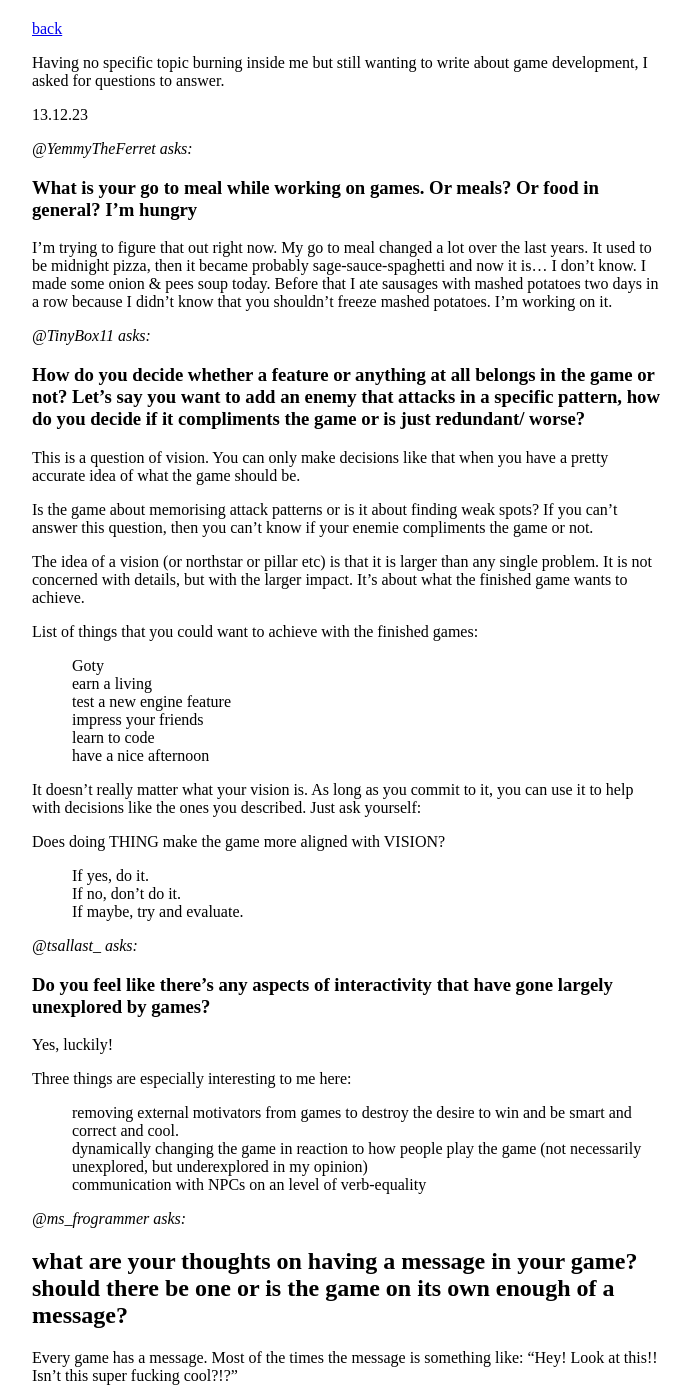
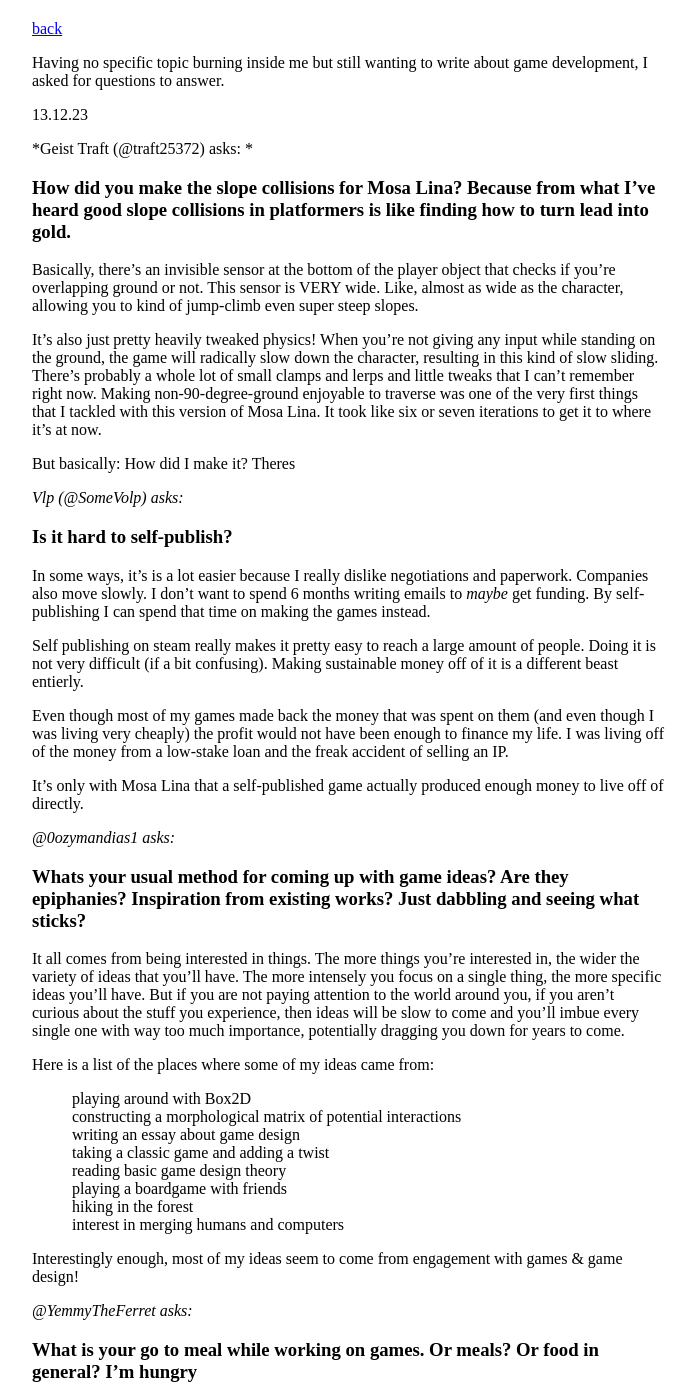
Before and after one commit to stuffedwombat/stuffedwombat.github.io, a Jekyll site: the page built from qa.md, in a window 1280 px wide and 1400 px high. Shown: the whole window, without its empty margins (292-987 px from the left). Built offline with Jekyll 4.4.1, drawn with Linux system fonts in a browser that asks for light colours; our own code applies the rules of GitHub Pages for plain Markdown files; comment, search, counter and statistics services are not loaded; some of the changed text lies outside the part shown.

Commit message:
Update qa.md

```diff
--- a/qa.md
+++ b/qa.md
@@ -4,9 +4,51 @@ Having no specific topic burning inside me but still wanting to write about game
 
 13.12.23
 
+*Geist Traft (@traft25372) asks: *
+### How did you make the slope collisions for Mosa Lina? Because from what I’ve heard good slope collisions in platformers is like finding how to turn lead into gold.
+
+Basically, there's an invisible sensor at the bottom of the player object that checks if you're overlapping ground or not. This sensor is VERY wide. Like, almost as wide as the character, allowing you to kind of jump-climb even super steep slopes.
+
+It's also just pretty heavily tweaked physics!
+When you're not giving any input while standing on the ground, the game will radically slow down the character, resulting in this kind of slow sliding. There's probably a whole lot of small clamps and lerps and little tweaks that I can't remember right now. Making non-90-degree-ground enjoyable to traverse was one of the very first things that I tackled with this version of Mosa Lina. It took like six or seven iterations to get it to where it's at now.
+
+But basically: How did I make it?
+Theres
+
+*Vlp (@SomeVolp) asks:*
+### Is it hard to self-publish?
+
+In some ways, it's is a lot easier because I really dislike negotiations and paperwork.
+Companies also move  slowly. I don't want to spend 6 months writing emails to *maybe* get funding. By self-publishing I can spend that time on making the games instead.
+
+Self publishing on steam really makes it pretty easy to reach a large amount of people. Doing it is not very difficult (if a bit confusing). Making sustainable money off of it is a different beast entierly.
+
+Even though most of my games made back the money that was spent on them (and even though I was living very cheaply) the profit would not have been enough to finance my life. I was living off of the money from a low-stake loan and the freak accident of selling an IP.
+
+It's only with Mosa Lina that a self-published game actually produced enough money to live off of directly.
+
+*@0ozymandias1 asks:*
+### Whats your usual method for coming up with game ideas? Are they epiphanies? Inspiration from existing works?  Just dabbling and seeing what sticks?
+
+It all comes from being interested in things. The more things you're interested in, the wider the variety of ideas that you'll have. The more intensely you focus on a single thing, the more specific ideas you'll have. But if you are not paying attention to the world around you, if you aren't curious about the stuff you experience, then ideas will be slow to come and you'll imbue every single one with way too much importance, potentially dragging you down for years to come.
+
+Here is a list of the places where some of my ideas came from:
+
+- playing around with Box2D
+- constructing a morphological matrix of potential interactions
+- writing an essay about game design
+- taking a classic game and adding a twist
+- reading basic game design theory
+- playing a boardgame with friends
+- hiking in the forest
+- interest in merging humans and computers
+
+Interestingly enough, most of my ideas seem to come from engagement with games & game design!
+
+
 *@YemmyTheFerret asks:*
 ### What is your go to meal while working on games. Or meals? Or food in general? I'm hungry
-I'm trying to figure that out right now. My go to meal changed a lot over the last years. It used to be midnight pizza, then it became probably sage-sauce-spaghetti and now it is... I don't know. I made some onion & pees soup today. Before that I ate sausages with mashed potatoes two days in a row because I didn't know that you shouldn't freeze mashed potatoes. I'm working on it.
+I'm trying to figure that out right now. My go to meal changed a lot over the last years. It used to be midnight pizza, then it became sage-sauce-spaghetti and now it is... I don't know. I made some onion & pees soup today. Before that I ate sausages with mashed potatoes two days in a row because I didn't know that you shouldn't freeze mashed potatoes. I'm working on it.
 
 *@TinyBox11 asks:*
 ### How do you decide whether a feature or anything at all belongs in the game or not? Let’s say you want to add an enemy that attacks in a specific pattern, how do you decide if it compliments the game or is just redundant/ worse?
```
